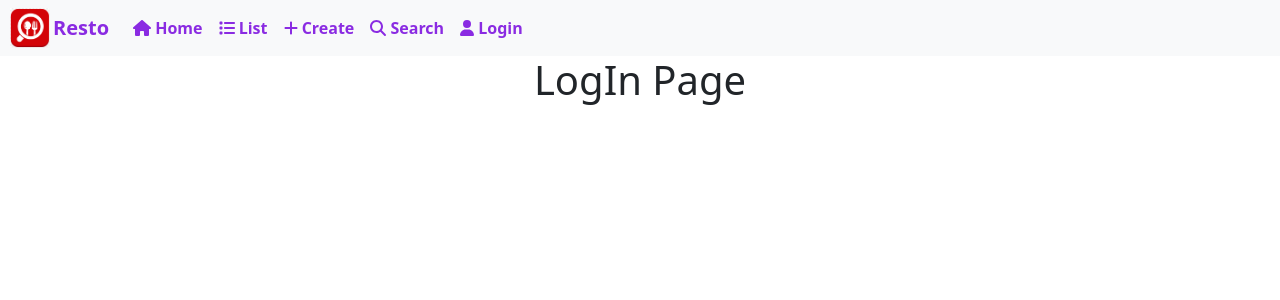
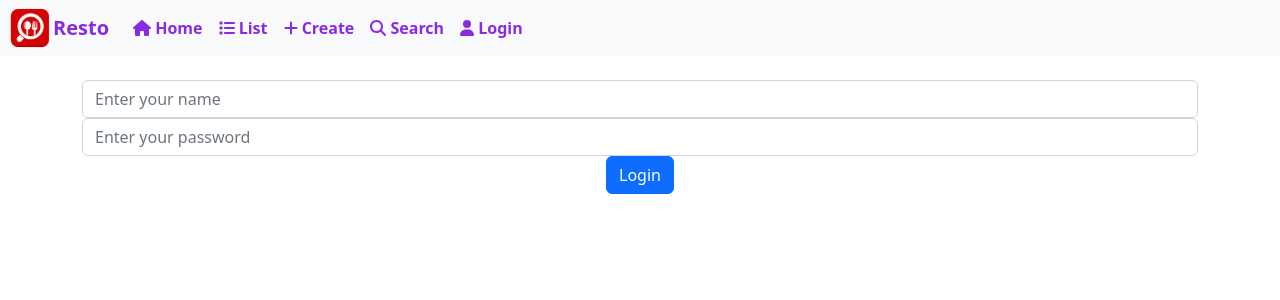
Before and after one commit to Tanisha-1799/Restaurant_App, a React (Create React App) app in the folder restaurant-app/: page /login in a window 1280 px wide. Shown: the top 300 px of the page. Built offline with nearby package versions, Linux system fonts and the light colour scheme.

Commit message:
Adding the login route

```diff
--- a/restaurant-app/src/App.js
+++ b/restaurant-app/src/App.js
@@ -9,6 +9,7 @@ import RestaurantDetail from "./components/RestaurantDetail";
 import RestaurantUpdate from "./components/RestaurantUpdate";
 import {FontAwesomeIcon} from '@fortawesome/react-fontawesome';
 import {faHome, faList, faPlus, faSearch, faUser} from '@fortawesome/free-solid-svg-icons';
+import Login from './components/Login';
 
 
 function App() {
@@ -39,7 +40,7 @@ function App() {
       <Route path="/create" element={<RestaurantCreate />}></Route>
       <Route path="/search" element={<RestaurantSearch />}></Route>
       <Route path="/details" element={<RestaurantDetail />}></Route>
-      <Route path="/login" element={<h1>LogIn Page</h1>}></Route>
+      <Route path="/login" element={<Login/>}></Route>
       <Route path="/update/:id" element={<RestaurantUpdate />}></Route>
       </Routes>
     </Router>
--- /dev/null
+++ b/restaurant-app/src/components/Login.js
@@ -0,0 +1,36 @@
+import React, { Component } from 'react';
+import { Form, Container, Button } from "react-bootstrap";
+
+
+export default class Login extends Component {
+    constructor(){
+        super();
+        this.state={
+            name:'',
+            password:''
+        }
+    }
+    login(){
+        alert("Login button clicked !!");
+    }
+  render() {
+    return (
+      <Container>
+      <br></br>
+      <Form.Control type="text"
+      name='user'
+      onChange={(event)=>this.setState({name:event.target.value})}
+      placeholder="Enter your name" />
+      <Form.Control type="text"
+       name='password'
+      onChange={(event)=>this.setState({password:event.target.value})}
+      placeholder="Enter your password" />
+        <Button variant="primary" onClick={()=>{this.login()}}>Login</Button>
+
+
+
+
+      </Container>
+    )
+  }
+}
```
